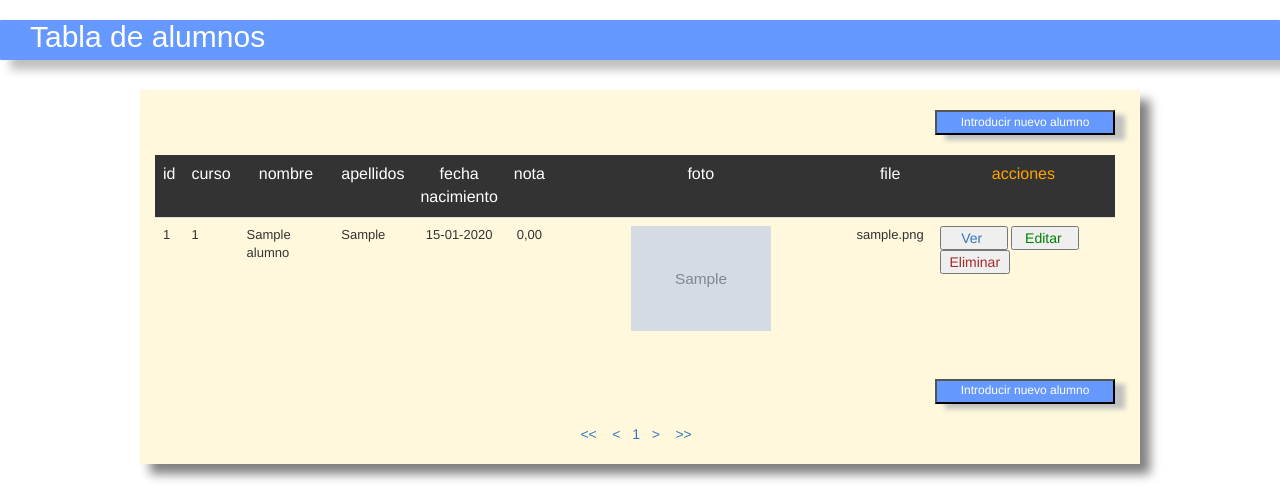
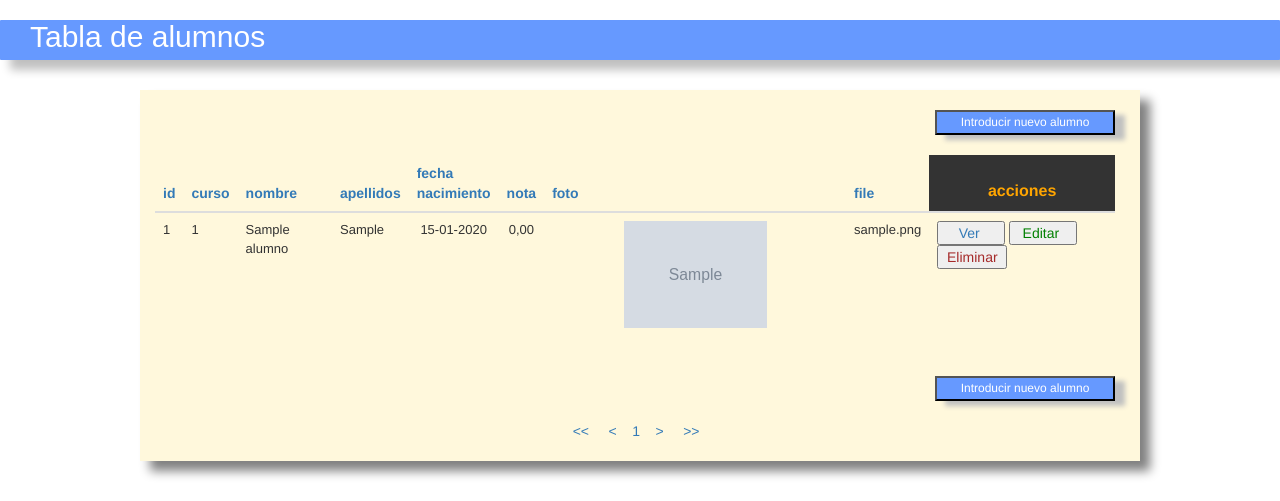
Before and after one commit to javier-web/windows_web, a PHP site: page /colegio1/tabla_alumno.php in a window 1280 px wide. Shown: the top 501 px of the page. Run offline with PHP 8.4, Linux system fonts and the light colour scheme; tables that the repository leaves empty or names only in its code hold one stand-in row (values such as "Sample post"); grey boxes marked "Sample" are stand-in pictures; some libraries are stand-ins or nearby versions.

Commit message:
1. Cambieo de estilos en fortmulario nuevo alumno y tabla 2. Paginacion 3. Incorporación de fancybox 4. Incorporación de confirmacion de eliminar 5. Ordenacion de columnas

```diff
--- a/colegio1/mostrar_alumno.php
+++ b/colegio1/mostrar_alumno.php
@@ -131,7 +131,7 @@
                     </a>
 
 
-                    <a href="editar_alumno.php?id=' . $columna . '"  class="nounderline" >
+                    <a href="editar_alumno.php?id=<?php echo $_GET['id'] ?>" class="nounderline" >
                         <input title="Ver lista de alumnos" type="button" value="Modificar datos de alumno" name="submit">
                     </a>
 
--- a/colegio1/tabla_alumno.php
+++ b/colegio1/tabla_alumno.php
@@ -61,14 +61,19 @@
 
         //Calculo del OFFSET
         $offset = ($numeroPaginaActual - 1) * $filasPorPagina;
-
         //var_dump($offset);
 
 
+        //Ordenamiento por defecto
+        $colunmaOrden = isset ($_GET['columna_orden']) ? $_GET['columna_orden'] : "nombre";
+        $ordenLista = isset ($_GET['orden']) ? $_GET['orden'] : "ASC";
+        //y lo incluimos en el ORDER BY de la sentencia SQL
 
 
 
-        $sql = " SELECT * FROM alumno LIMIT " . $filasPorPagina . " OFFSET " . $offset ;
+        $sql = " SELECT * FROM alumno
+                 ORDER BY " . $colunmaOrden . ' ' . $ordenLista . "
+                 LIMIT " . $filasPorPagina . " OFFSET " . $offset ;
 
         try {
             $st = $db->prepare($sql);
@@ -88,33 +93,60 @@
 
         $nombreColumnas = array_keys($primeraFila);
 
+        ?>
 
 
 
+        <div class="container" style="width: 1000px;">
 
-        echo '<div class="container" style="width: 1000px;">';
+        <a href="formulario_alumno.php"  class="nounderline">
+        <input  class="botones_tabla"  type="submit" value="Introducir nuevo alumno"></a>
 
 
+        <table class="table" style="width: 960px;" cellspacing="0">
+        <thead>
+        <!--creamos los enlaces para la las cabeceras-->
+        <tr>
+           <?php foreach ($primeraFila as $nombreColumna => $datoPrimeraFila) { ?>
 
-        echo '<a href="formulario_alumno.php"  class="nounderline">';
-        echo '<input  class="botones_tabla"  type="submit" value="Introducir nuevo alumno"></a>';
+            <!-- generamos la cadena con los parametros URL-->
+            <?php
+                if ($nombreColumna == $colunmaOrden) {
+                    $ordenEnlace = $ordenLista == 'ASC' ? 'DESC' : 'ASC';
+                } else {
+                    $ordenEnlace = 'ASC';
+                }
+                $parametrosUrl = 'columna_orden=' . $nombreColumna . '&' . 'orden=' . $ordenEnlace;
+                //var_dump('parametros = ' .$parametrosUrl);
+                //var_dump('nombrecolumna = ' .$nombreColumna);
+            ?>
 
-        echo '<table class="table" style="width: 960px;" cellspacing="0">';
-        echo '<thead>';
-        echo '<tr>';
-        foreach ($nombreColumnas as $nombreColumna) {
-            if ($nombreColumna == 'curso_id') {
-                echo '<td style="background-color: #333333 ; color: white; font-size:16px; text-align:center;">curso</td>';
-            } else if ($nombreColumna == 'fecha_nacimiento') {
-                echo '<td style="background-color: #333333 ; color: white; font-size:16px; text-align:center;">fecha nacimiento</td>';
-            } else {
-                echo '<td style="background-color: #333333 ; color: white; font-size:16px; text-align:center;">' . $nombreColumna . '</td>';
-            }
-        }
+            <th>
+                <!-- generamos la url -->
+                <a href="tabla_alumno.php?<?php echo $parametrosUrl ?>">
 
-        echo '<td style="background-color: #333333 ; color: orange; font-size:16px; text-align: center">acciones</td>';
-        echo '</tr>';
-        echo '</thead>';
+                    <!-- generamos elnombre del enlace -->
+                    <?php
+                    if ($nombreColumna == 'curso_id') {
+                                   echo'curso';
+                        } else if ($nombreColumna == 'fecha_nacimiento') {
+                                  echo'fecha nacimiento';
+                        } else {
+                                   echo " $nombreColumna " ;
+                    };
+                    ?>
+                </a>
+            </th>
+           <?php } ?>
+
+            <th style="background-color: #333333 ; color: orange; font-size:16px; text-align: center">acciones</th>
+
+        </tr>
+
+        </thead>
+
+
+        <?php
 
         echo '<tbody>';
         echo '<tr>';
@@ -161,7 +193,7 @@
 
                 echo '<td style="  width:10%">';
                     echo '<div class="botons2">';
-                        echo '<a href="mostrar_alumno.php?id=' . $fila['id'] . '"  class="nounderline" ><input title="Ver alumno" type="button" value="&nbsp&nbsp&nbsp&nbsp Ver &nbsp&nbsp&nbsp&nbsp&nbsp" name="submit"> ';
+                        echo '<a href="mostrar_alumno.php?id=' . $fila['id'] . '"  class="nounderline" ><input title="Ver alumno" type="button" value="&nbsp&nbsp&nbsp&nbsp Ver &nbsp&nbsp&nbsp&nbsp&nbsp" name="submit"></a> ';
             //                style=" cursor: pointer; width: 35px; margin: 5px 20px; background-color: orange; box-shadow: 10px 5px 5px silver "> ';
                         echo '<a href="editar_alumno.php?id=' . $fila['id'] . '"  class="nounderline" ><input title="Editar alumno" type="button" value="&nbsp&nbsp Editar &nbsp&nbsp&nbsp" name="submit" style="color: green;">   ';
             //                style=" cursor: pointer; width: 35px; margin: 5px 20px; background-color: #00ff66; box-shadow: 10px 5px 5px silver;"> ';
@@ -177,30 +209,41 @@
 
         echo '</table>';
 
+        ?>
+        <a href="formulario_alumno.php"  class="nounderline">
+        <input  class="botones_tabla"  type="submit" value="Introducir nuevo alumno"></a>
+        <?php
+        //Paginacion
 
-        echo '<a href="formulario_alumno.php"  class="nounderline">';
-        echo '<input  class="botones_tabla"  type="submit" value="Introducir nuevo alumno"></a>';
+/*
+        var_dump('columna_orden = '.$columnaOrden);
+        var_dump('orden_lista = '.$ordenLista);
+        var_dump('total_paginas = '.$totalPaginas);
+
+ */
+        ?>
+        <div class="paginacion">
+
+
+            <?php
+            $parametrosUrlEnlacePagina  = 'columna_orden=' . $nombreColumna . '&' . 'orden=' . $ordenEnlace; ?>
+
+            <a href="tabla_alumno.php?<?php echo $parametrosUrlEnlacePagina ?>&pagina=1"> << &nbsp</a>
+            <a href="tabla_alumno.php?<?php echo $parametrosUrlEnlacePagina ?>&pagina=<?php echo $numeroPaginaActual-1 ?>">&nbsp < &nbsp</a>
+
+            <?php for ($i=1; $i<= $totalPaginas; $i++) { ?>
+                <a href="tabla_alumno.php?<?php echo $parametrosUrlEnlacePagina ?>&pagina=<?php echo $i ?>">&nbsp<?php echo $i ?>&nbsp</a>
+            <?php } ?>
+
+            <a href="tabla_alumno.php?<?php echo $parametrosUrlEnlacePagina ?>&pagina=<?php echo $numeroPaginaActual+1 ?>">&nbsp > &nbsp</a>
+            <a href="tabla_alumno.php?<?php echo $parametrosUrlEnlacePagina ?>&pagina=<?php echo $totalPaginas ?>">&nbsp >> &nbsp</a>
+
+            </div>
+        <br>
+        </div>
 
 
 
-
-        echo'<div class="paginacion">';
-            echo '<a href="tabla_alumno.php=?pagina=1"> << &nbsp</a>';
-            echo '<a href="tabla_alumno.php=?pagina=1">&nbsp < &nbsp</a>';
-
-            for ($i=1; $i<= $totalPaginas; $i++) {
-                echo '<a href="tabla_alumno.php=?pagina=' . $totalPaginas . '">&nbsp' . $i . '&nbsp</a>';
-            }
-
-            echo '<a href="tabla_alumno.php=?pagina=1">&nbsp > &nbsp</a>';
-            echo '<a href="tabla_alumno.php=?pagina=1">&nbsp >> &nbsp</a>';
-
-            echo '</div>';
-            echo '<br>';
-        echo '</div>';
-
-
-        ?>
 
 
         <script>
--- a/colegio1/visualizar_alumno.php
+++ b/colegio1/visualizar_alumno.php
@@ -51,9 +51,9 @@
 
                 foreach ($columnas as $clave => $columna) {
                     if ($clave == 'nombre') {
-                        echo '<div class = "form-group">';
+                        echo '<div class = "form-group" >';
                         echo '<label for = "nombre">Nombre del alumno:</label>';
-                        echo '<input class = "form-control" type = "text" name = "' . $clave . '" value = "' . $columna . '" disabled>';
+                        echo '<input class = "form-control" type = "text" name = "' . $clave . '" value = "' . $columna . '" disabled';
                         echo '</div>';
 
                     } else if ($clave == 'apellidos') {
```
Also changed, not shown: 15 other files.
